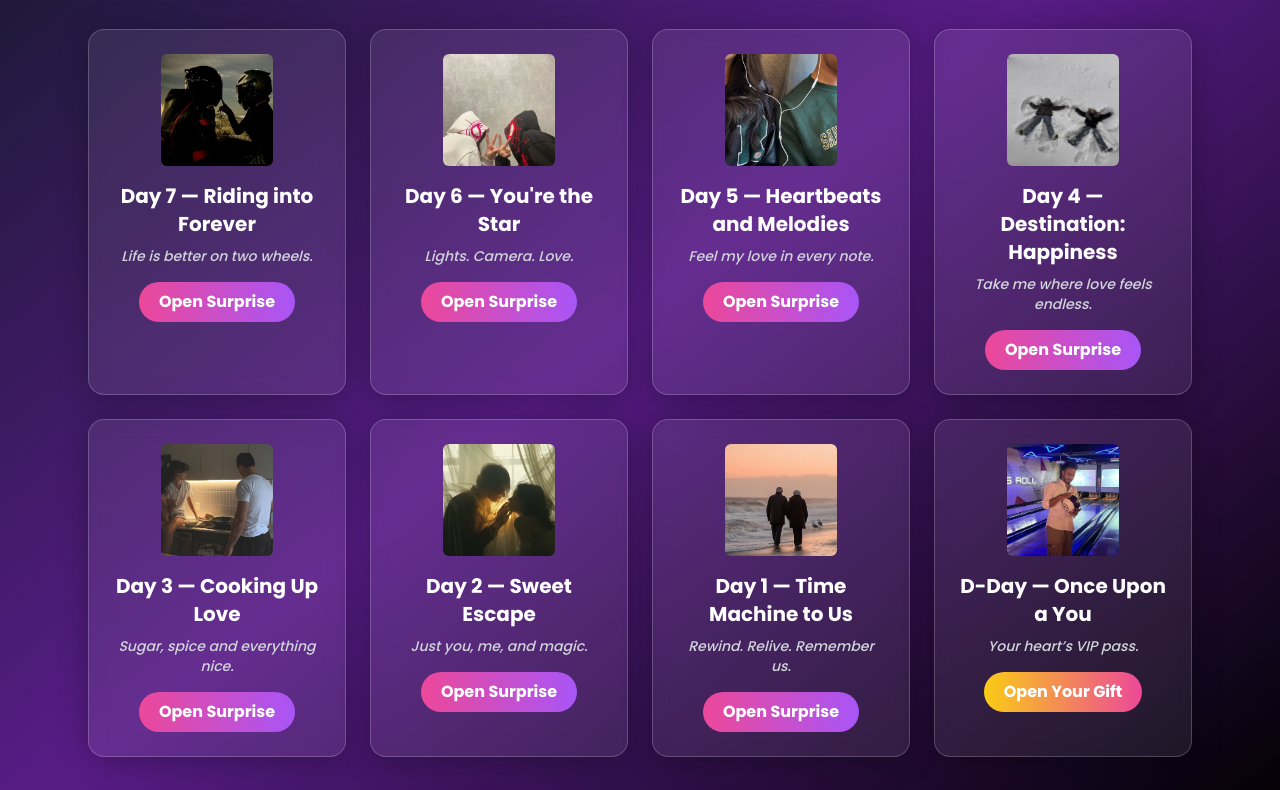
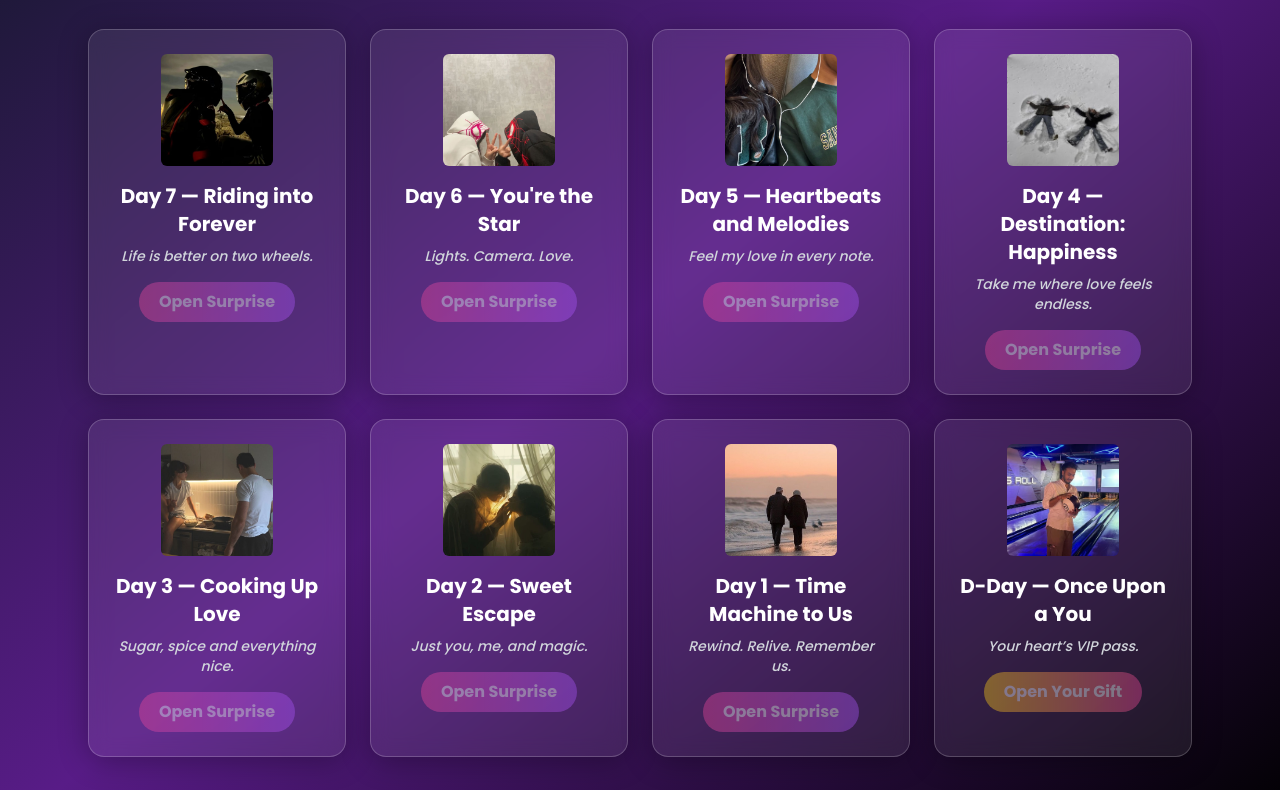
Before and after one commit to shb-sn/birthday_surprise_website, a plain HTML site: page index.html in a window 1280 px wide. Shown: the part 211-1001 px from the top of the page. Drawn offline with nearby package versions, Linux system fonts and the light colour scheme.

Commit message:
Update index.html

```diff
--- a/index.html
+++ b/index.html
@@ -104,7 +104,7 @@
       return new Date(new Date().toLocaleString('en-US', { timeZone: 'Asia/Kolkata' }));
     }
 
-    const DDay = new Date('2025-08-24T00:00:00+05:30');
+    const DDay = new Date('2025-09-05T00:00:00+05:30');
     const unlockDates = {};
     for (let i = 1; i <= 7; i++) {
       unlockDates[i] = new Date(DDay.getTime() - (8 - i) * 24 * 60 * 60 * 1000);
```
